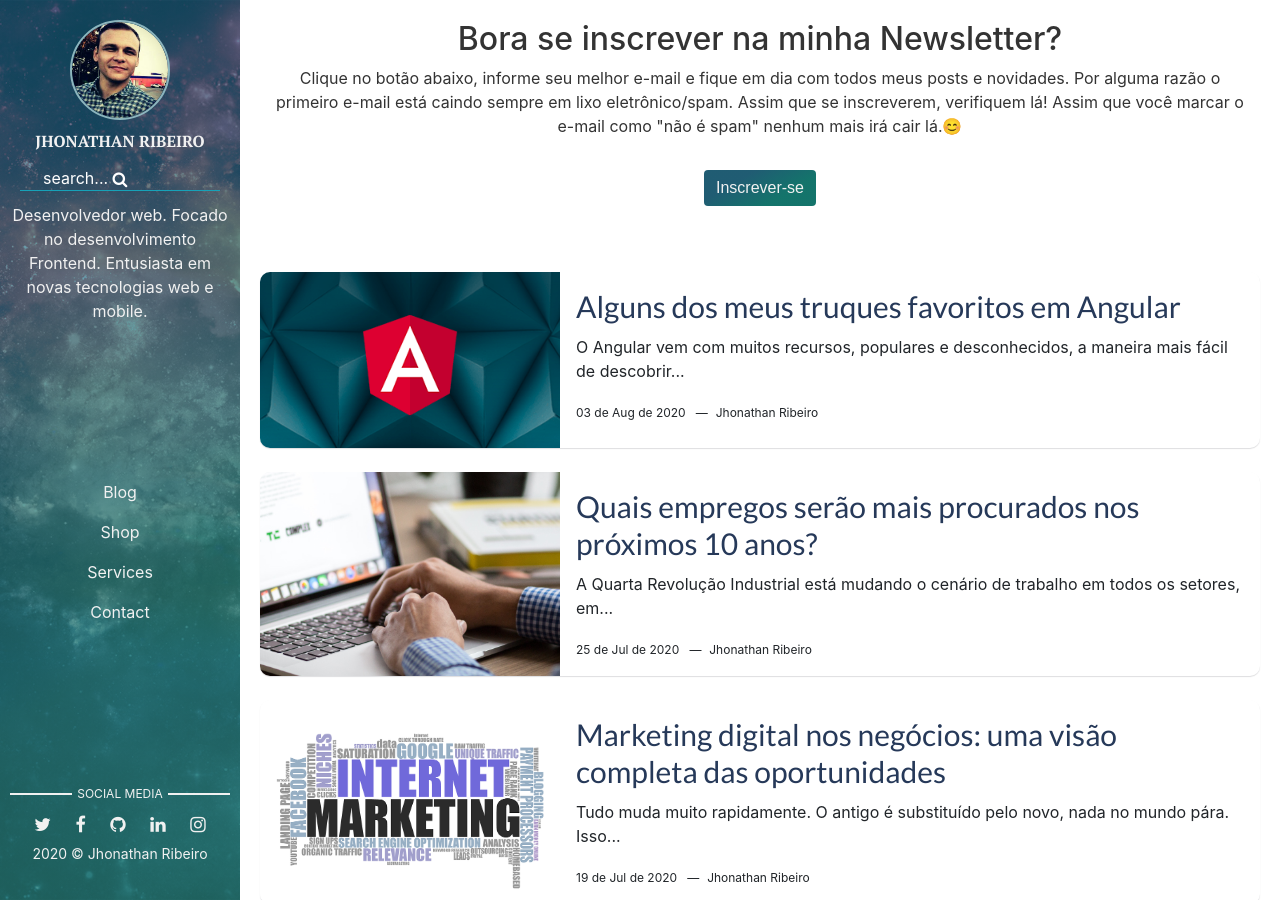
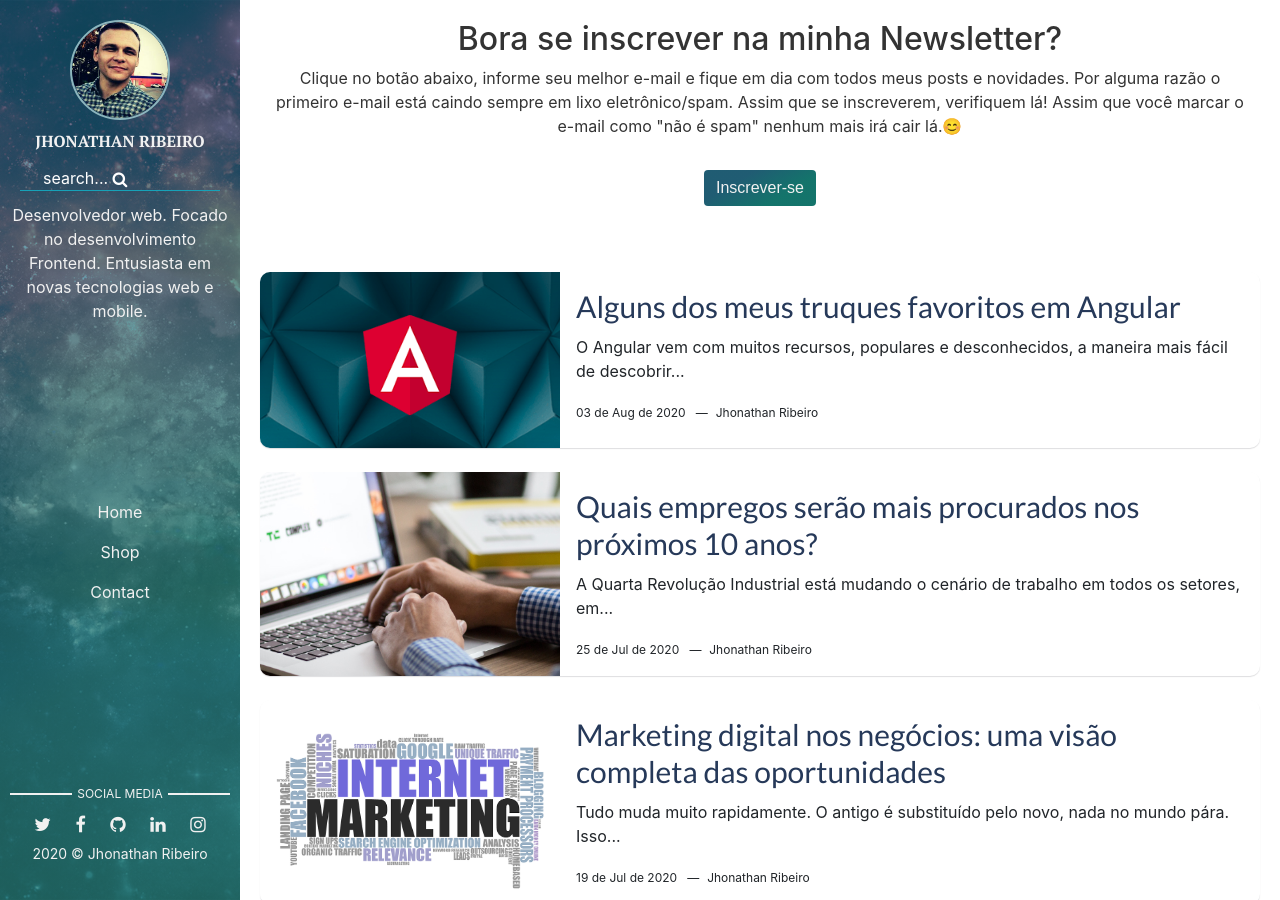
Before and after one commit to JhonathanRibeiro/blog, a Jekyll site: the page built from index.html, in a window 1280 px wide and 900 px high. Built offline with Jekyll 4.4.1, drawn with Linux system fonts in a browser that asks for light colours; the list of posts is cut into pages by our own code.

Commit message:
update main.html - nav-links

```diff
--- a/_layouts/main.html
+++ b/_layouts/main.html
@@ -25,9 +25,9 @@ layout: default
   <!-- Navbar on sidebar -->
   <nav class="navigation">
     <ul>
-      <li class="nav-link-pd-1"><a href="/">Blog</a></li>
+      <li class="nav-link-pd-1"><a href="/">Home</a></li>
       <li class="nav-link-pd-1"><a href="https://www.magazinevoce.com.br/magazinewikshop/" target="_blank">Shop</a></li>
-      <li class="nav-link-pd-1"><a href="https://jhonathanribeiro.github.io/" target="_blank">Services</a></li>
+      <!-- <li class="nav-link-pd-1"><a href="https://jhonathanribeiro.github.io/" target="_blank">Services</a></li> -->
       <!-- <li class="nav-link-pd-1"><a href="/about">About</a></li> -->
       <li class="nav-link-pd-1"><a href="/contact">Contact</a></li>
     </ul>
```
